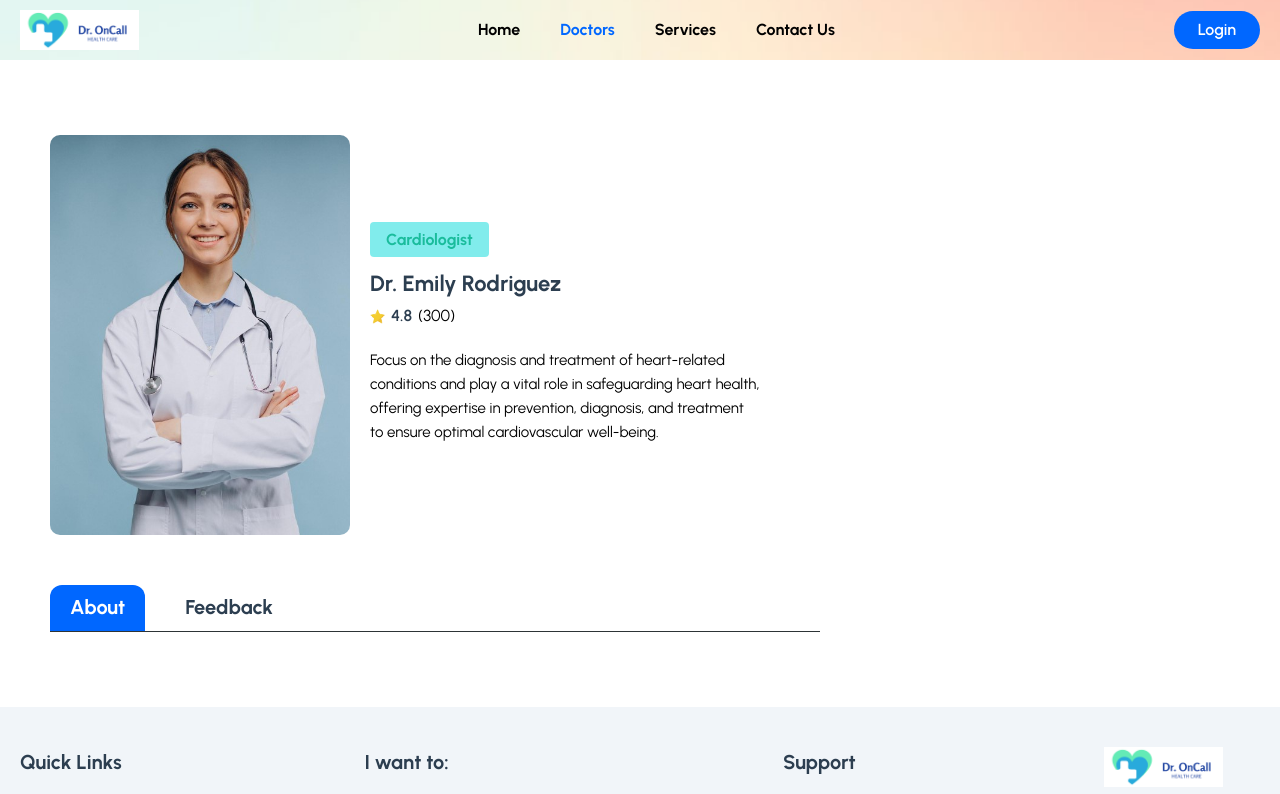
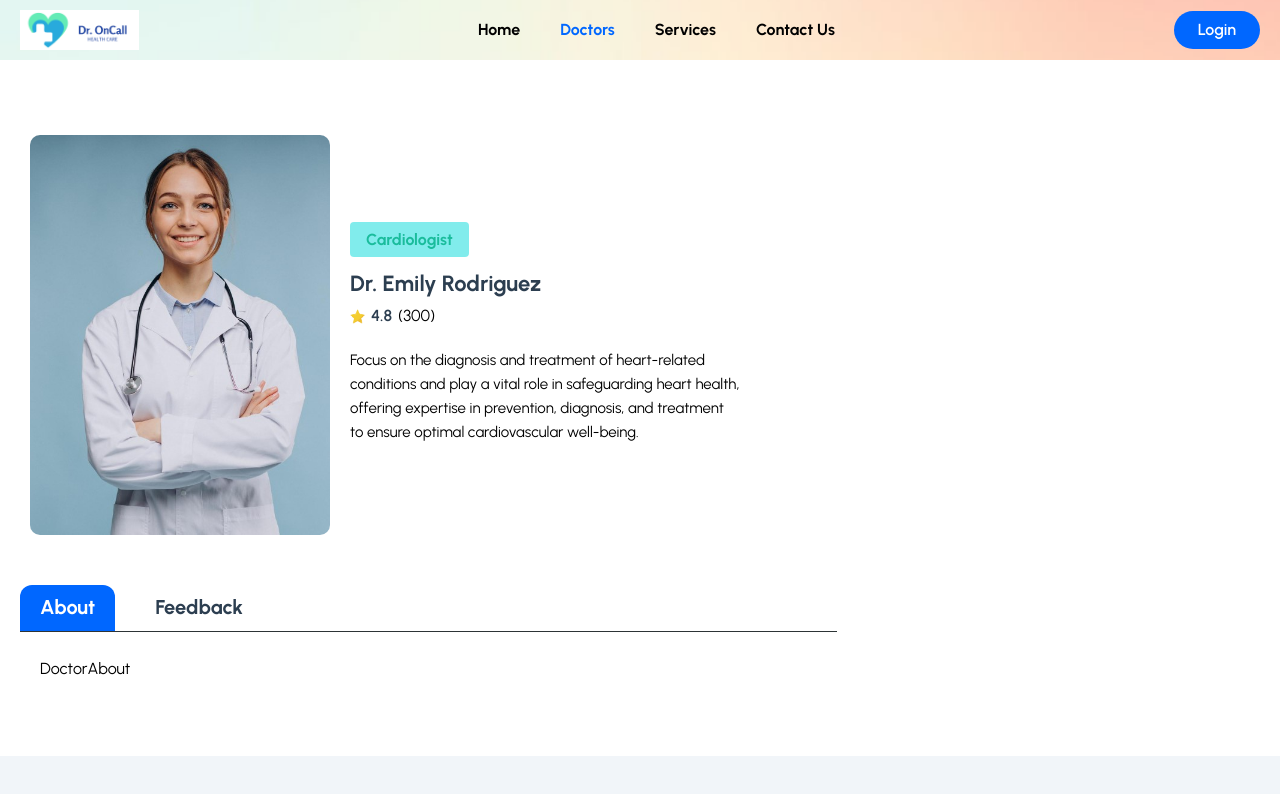
Before and after one commit to RavinduKavinda/doctor-appointment-booking, a React (Vite) app in the folder frontend/: page /doctors/1 in a window 1280 px wide. Shown: the top 794 px of the page. Built offline with nearby package versions, Linux system fonts and the light colour scheme; a web font is replaced by a local one.

Commit message:
link 2 jsx

```diff
--- a/frontend/src/pages/Doctors/DoctorDetails.jsx
+++ b/frontend/src/pages/Doctors/DoctorDetails.jsx
@@ -1,6 +1,8 @@
 import React, { useState } from 'react'
 import doctorImg from '../../assets/images/doctorImg01.jpg'
 import starIcon from '../../assets/images/star.jpg'
+import DoctorAbout from './DoctorAbout'
+import DoctorFeedback from './DoctorFeedback'
 
 const DoctorDetails = () => {
 
@@ -10,11 +12,11 @@ const DoctorDetails = () => {
 
   /*-----Doctor Details-----*/
     <section>
-      <div className="px-[50px]  mx=auto">
+      <div className="mx=auto">
         <div className="grid md:grid-cols-3 gap-[50px]">
           {/*-----Desc-----*/}
           <div className="md:col-span-2">
-            <div className="flex items-center gap-5 ">
+            <div className="flex items-center gap-5 px-[30px] ">
               <figure className="max-w-[300px] max-h-[500px]">
                 <img src={doctorImg} alt="" className="w-full rounded-[10px]" />
               </figure>
@@ -41,20 +43,29 @@ const DoctorDetails = () => {
               </div>
             </div>
 
-            {/*-----Doctor About-----*/}
-            <div className="mt-[50px] border-b border-solid border-[#2d3436]">
+
+            <div className="mt-[50px] ml-5 border-b border-solid border-[#2d3436]">
+              {/*-----Doctor About-----*/}
               <button
                 onClick={() => setTab('about')}
                 className={`${tab === "about" && " border-b-2 border-solid border-primaryColor rounded-t-xl  bg-primaryColor  text-white"}
                 py-2 px-5 mr-5 text-[20px] leading-7 text-headingColor font-bold`}>
                 About
               </button>
+
+              {/*-----Doctor Feedback-----*/}
               <button
               onClick={() => setTab('feedback')}
                 className={`${tab === "feedback" && "border-b-2 border-solid border-primaryColor rounded-t-xl bg-primaryColor  text-white"}
                 py-2 px-5 mr-5 text-[20px] leading-7 text-headingColor font-bold`}>
                 Feedback
               </button>
+            </div>
+
+            {/*-----Doctor About & Feedback Details-----*/}
+            <div className="mt-[25px] ml-10">
+              { tab === 'about' && <DoctorAbout /> }
+              { tab === 'feedback' && <DoctorFeedback /> }
             </div>
 
           </div>
```
